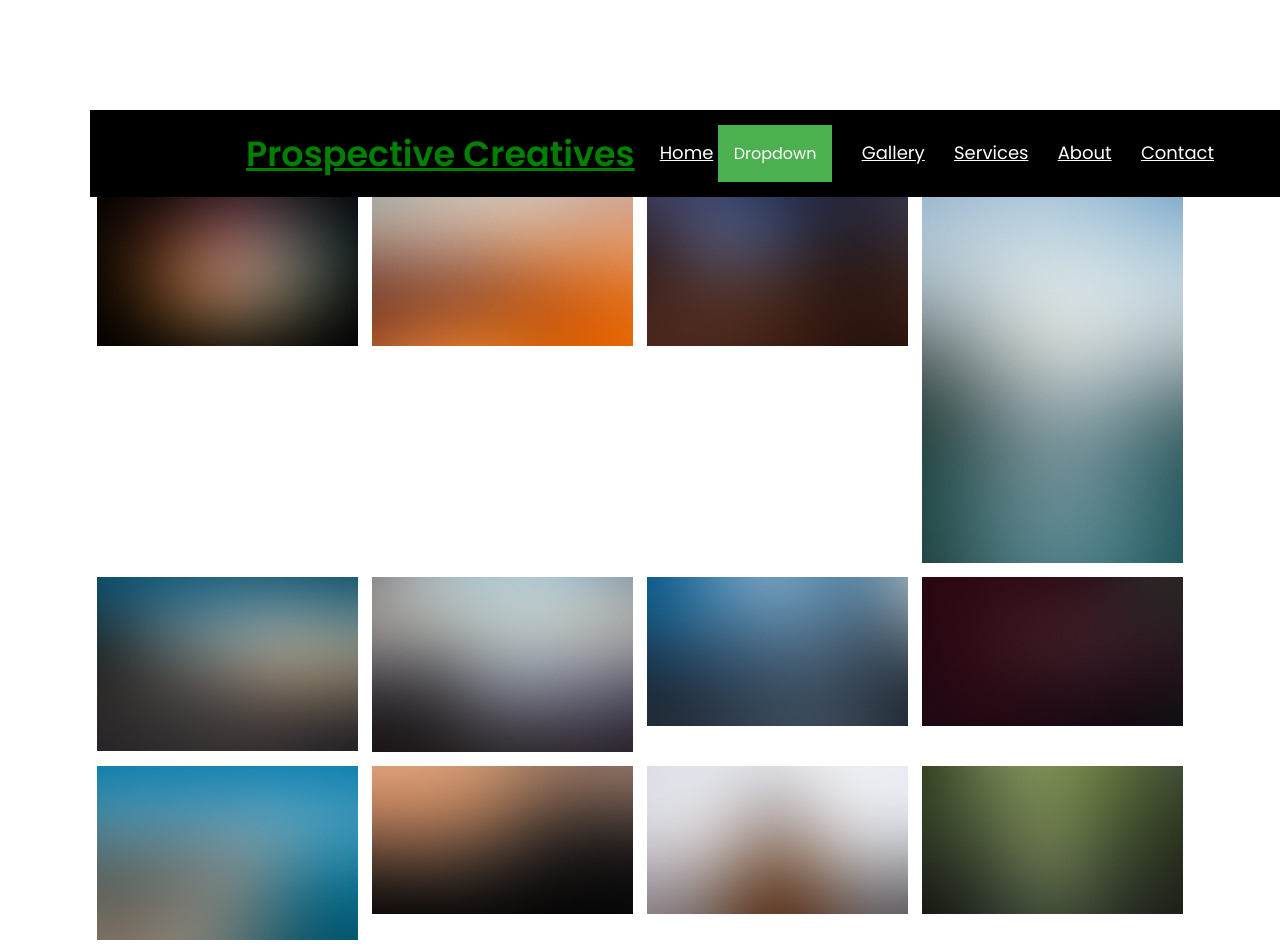
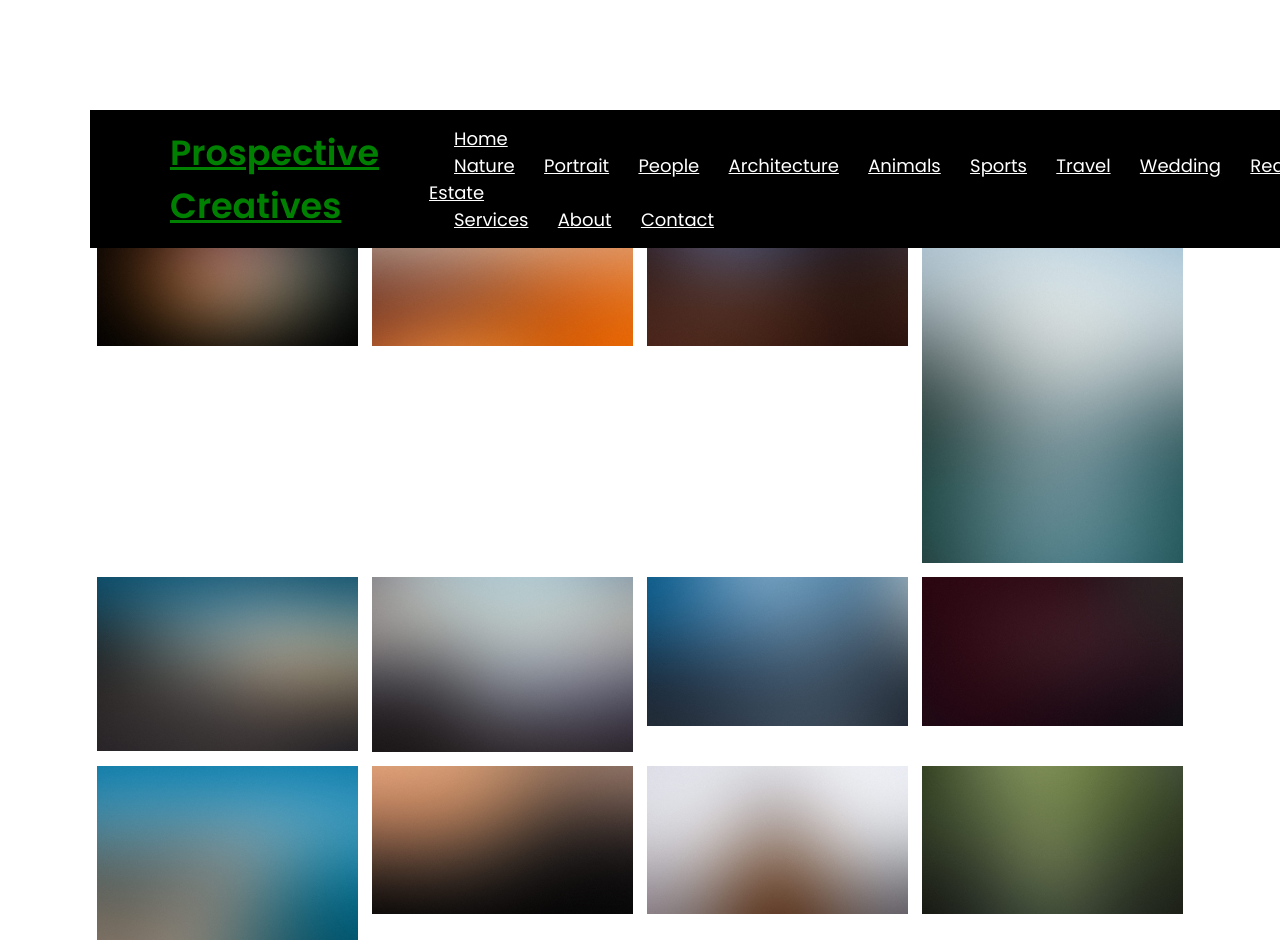
Before and after one commit to ProspectiveCreatives/ProspectiveCreatives.github.io, a plain HTML site: page index.html in a window 1280 px wide. Drawn offline with Linux system fonts and the light colour scheme.

Commit message:
submenu under gallery

```diff
--- a/index.html
+++ b/index.html
@@ -19,9 +19,18 @@
             <div class="logo"><a href="#">Prospective Creatives</a></div>
             <ul class="menu">
                 <li><a href="#">Home</a></li>
-                <div class="dropdown">
-                  <button class="dropbtn">Dropdown</button>
-                  <div class="dropdown-content">
+                    <!-- <span class="item active" data-name="all">Nature</span>
+                    <span class="item" data-name="portrait">Portrait</span>
+                    <span class="item" data-name="people">People</span>
+                    <span class="item" data-name="architecture">Architecture</span>
+                    <span class="item" data-name="animals">Animals</span>
+                    <span class="item" data-name="sports">Sports</span>
+                    <span class="item" data-name="travel">Travel</span>
+                    <span class="item" data-name="weddings">Weddings</span>
+                    <span class="item" data-name="real-estate">Real Estate</span> -->
+                <li>
+                  <div class="dropdown">
+                    <a href="#" class="dropbtn dropdown-content">Gallery</a>
                     <!-- photosen + potential categories -->
                     <a href="#">Nature</a>
                     <a href="#">Portrait</a>
@@ -33,17 +42,7 @@
                     <a href="#">Wedding</a>
                     <a href="#">Real Estate</a>
                   </div>
-                </div>
-                    <!-- <span class="item active" data-name="all">Nature</span>
-                    <span class="item" data-name="portrait">Portrait</span>
-                    <span class="item" data-name="people">People</span>
-                    <span class="item" data-name="architecture">Architecture</span>
-                    <span class="item" data-name="animals">Animals</span>
-                    <span class="item" data-name="sports">Sports</span>
-                    <span class="item" data-name="travel">Travel</span>
-                    <span class="item" data-name="weddings">Weddings</span>
-                    <span class="item" data-name="real-estate">Real Estate</span> -->
-                <li><a href="#">Gallery</a></li>
+                </li>
                 <!-- add submenu categories for gallery -->
                 <li><a href="#">Services</a></li>
                 <li><a href="#">About</a></li>
```
